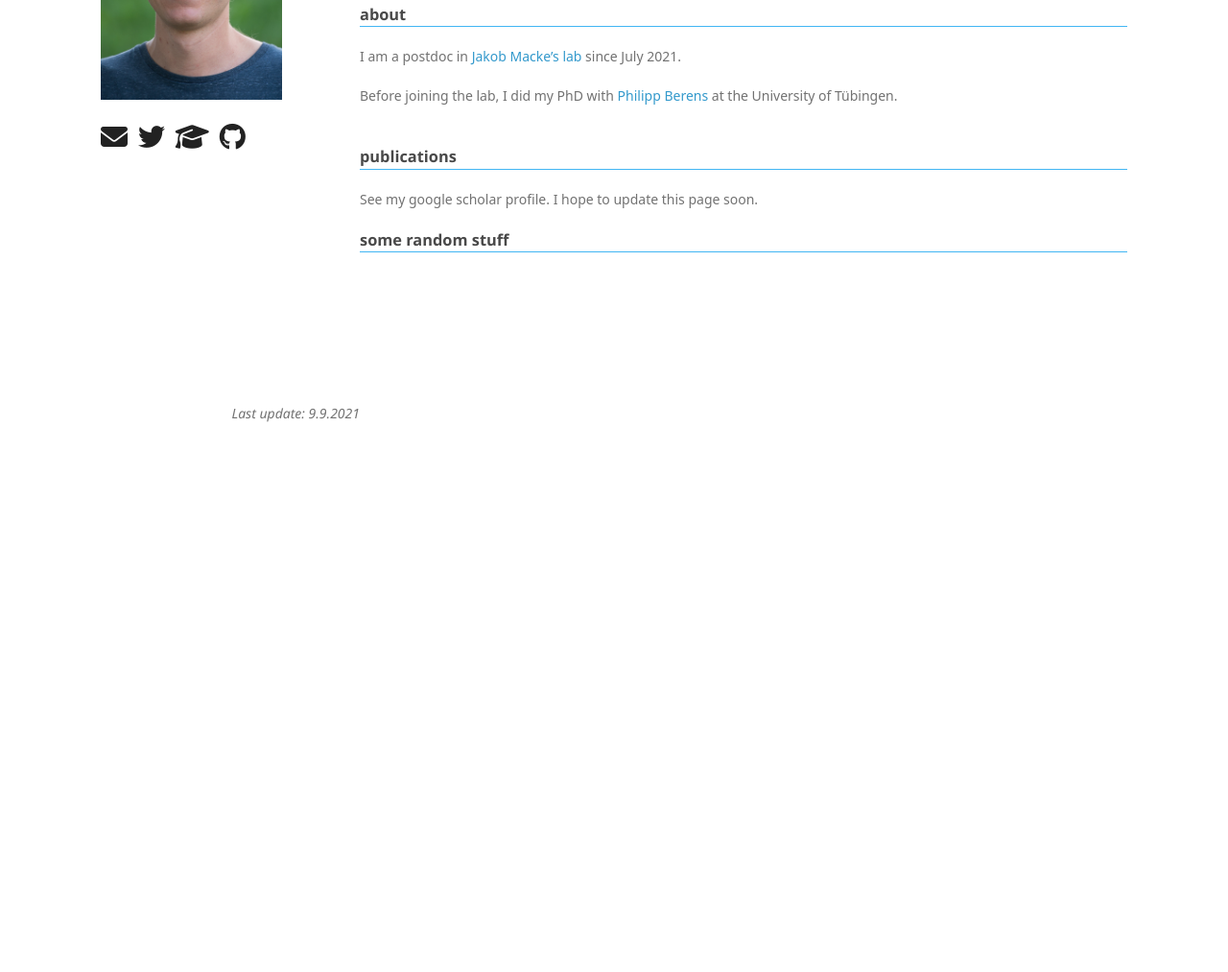
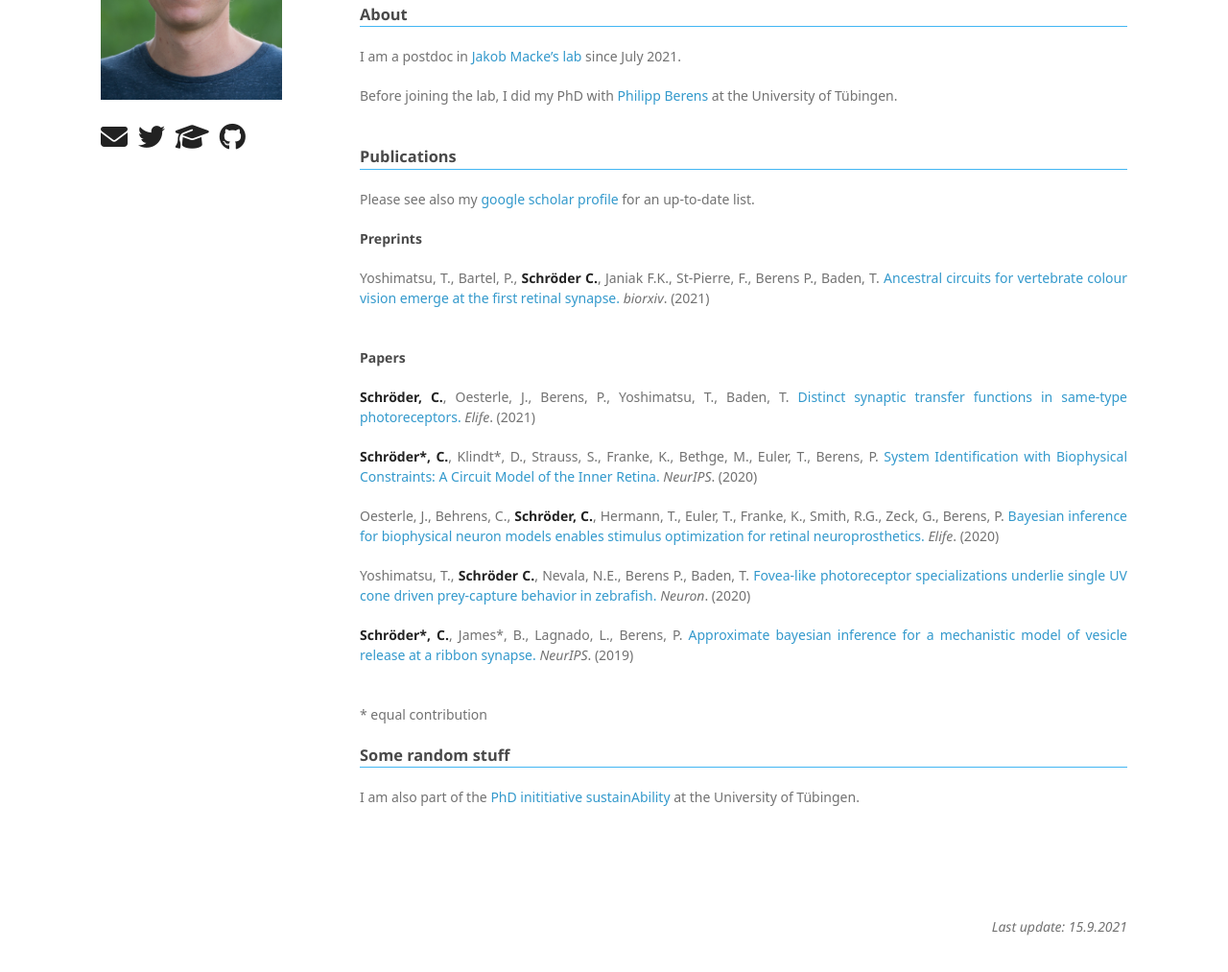
Before and after one commit to coschroeder/coschroeder.github.io, a plain HTML site: page index.html in a window 1280 px wide. Shown: the part 289-1302 px from the top of the page at 96% size. Before the commit the page ends 800 px from the top, so only its background shows below. Drawn offline with Linux system fonts and the light colour scheme; a web font is replaced by a local one.

Commit message:
publications added

```diff
--- a/index.html
+++ b/index.html
@@ -36,7 +36,7 @@
 <br>
 <br>
 <h3>
-<a id="address" class="anchor" href="#address" aria-hidden="true"><span aria-hidden="true" class="octicon octicon-link"></span></a>address</h3>
+<a id="address" class="anchor" href="#address" aria-hidden="true"><span aria-hidden="true" class="octicon octicon-link"></span></a>Address</h3>
 
 <p>Cornelius Schröder<br>
 University of T&#252;bingen<br>
@@ -46,7 +46,7 @@ Germany<br>
 
 <br>
 <h3>
-<a id="about" class="anchor" href="#about" aria-hidden="true"><span aria-hidden="true" class="octicon octicon-link"></span></a>about</h3>
+<a id="about" class="anchor" href="#about" aria-hidden="true"><span aria-hidden="true" class="octicon octicon-link"></span></a>About</h3>
 
         <p align="justify">I am a postdoc in <a href="https://www.mackelab.org/" target="_blank">Jakob Macke’s lab</a> since July 2021.</p>
 
@@ -56,23 +56,61 @@ Germany<br>
 
 
 <h3>
-<a id="publications" class="anchor" href="#publications" aria-hidden="true"><span aria-hidden="true" class="octicon octicon-link"></span></a>publications</h3>
+<a id="publications" class="anchor" href="#publications" aria-hidden="true"><span aria-hidden="true" class="octicon octicon-link"></span></a>Publications</h3>
 
-<p align="justify"> See my google scholar profile. I hope to update this page soon.</p>
+<p align="justify"> Please see also my <a href="https://scholar.google.com/citations?user=HpLWKHEAAAAJ&hl=en" target="_blank" > google scholar profile </a> for an up-to-date list.</p>
+
+
+<h4>
+<a id="Preprints" class="anchor" href="#Preprints" aria-hidden="true"><span aria-hidden="true" class="octicon octicon-link"></span></a>Preprints</h4>
+
+<p align="justify">  Yoshimatsu, T., Bartel, P., <strong>Schröder C.</strong>, Janiak F.K.,  St-Pierre, F., Berens P., Baden, T.
+  <a href="https://www.biorxiv.org/content/10.1101/2020.10.26.356089v2.full" target="_blank"> Ancestral circuits for vertebrate colour vision emerge at the first retinal synapse. </a> <i>biorxiv</i>. (2021)</p>
 
 <!--
-<h4>
-<a id="peer-reviewed-articles" class="anchor" href="#peer-reviewed-articles" aria-hidden="true"><span aria-hidden="true" class="octicon octicon-link"></span></a>peer-reviewed articles</h4>
-
-<p align="justify">Valle A.F., <strong> Gon&ccedil;alves P.J.<sup>&commat;</sup></strong>, Seelig J.D.<sup>&commat;</sup> (2021) <a href="https://journals.plos.org/ploscompbiol/article?id=10.1371/journal.pcbi.1009088" target="_blank">Integration of sleep homeostasis and navigation in <i>Drosophila</i>.</a> <strong>PLoS Computational Biology</strong>, 17(7): e1009088.</p>
+<p align="justify"> <strong>Schröder, C.</strong>, Author, A.
+<a href="..." target="_blank"> Title. </a> <i>Journal</i>. (2021)</p>
+ -->
 
 <br>
--->
+
+<h4>
+<a id="Papers" class="anchor" href="#Papers" aria-hidden="true"><span aria-hidden="true" class="octicon octicon-link"></span></a>Papers</h4>
+
+
+<p align="justify"> <strong>Schröder, C.</strong>, Oesterle, J., Berens, P., Yoshimatsu, T., Baden, T.
+  <a href="https://elifesciences.org/articles/67851" target="_blank"> Distinct synaptic transfer functions in same-type photoreceptors. </a> <i>Elife</i>. (2021)</p>
+
+<p align="justify"> <strong>Schröder*, C.</strong>, Klindt*, D., Strauss, S., Franke, K., Bethge, M., Euler, T., Berens, P.
+  <a href="https://papers.nips.cc/paper/2020/file/b139e104214a08ae3f2ebcce149cdf6e-Paper.pdf" target="_blank"> System Identification with Biophysical Constraints: A Circuit Model of the Inner Retina. </a> <i>NeurIPS</i>. (2020)</p>
+
+  <p align="justify"> Oesterle, J., Behrens, C., <strong>Schröder, C.</strong>, Hermann, T., Euler, T., Franke, K., Smith, R.G., Zeck, G., Berens, P.
+    <a href="https://elifesciences.org/articles/54997" target="_blank"> Bayesian inference for biophysical neuron models enables stimulus optimization for retinal neuroprosthetics. </a> <i>Elife</i>. (2020)</p>
+
+<p align="justify"> Yoshimatsu, T., <strong>Schröder C.</strong>, Nevala, N.E., Berens P., Baden, T.
+  <a href="https://www.sciencedirect.com/science/article/pii/S0896627320303135" target="_blank"> Fovea-like photoreceptor specializations underlie single UV cone driven prey-capture behavior in zebrafish. </a> <i>Neuron</i>. (2020)</p>
+
+<p align="justify"> <strong>Schröder*, C.</strong>, James*, B., Lagnado, L., Berens, P.
+  <a href="https://papers.nips.cc/paper/2019/file/0e57098d0318a954d1443e2974a38fac-Paper.pdf" target="_blank"> Approximate bayesian inference for a mechanistic model of vesicle release at a ribbon synapse. </a> <i>NeurIPS</i>. (2019)</p>
+
+
+
+
+
+
+<br>
+
+<p align="justify"> * equal contribution </p>
+<break>
 
 <h3>
-<a id="random" class="anchor" href="#random" aria-hidden="true"><span aria-hidden="true" class="octicon octicon-link"></span></a>some random stuff</h3>
+<a id="random" class="anchor" href="#random" aria-hidden="true"><span aria-hidden="true" class="octicon octicon-link"></span></a>Some random stuff</h3>
+
+<p align="justify"> I am also part of the <a href="http://sustainability-phd.com/" target="_blank"> PhD inititiative sustainAbility</a> at the University of Tübingen. </p>
 
 
+
+<break>
 <!-- <script>
   (function(i,s,o,g,r,a,m){i['GoogleAnalyticsObject']=r;i[r]=i[r]||function(){
   (i[r].q=i[r].q||[]).push(arguments)},i[r].l=1*new Date();a=s.createElement(o),
@@ -83,12 +121,12 @@ Germany<br>
   ga('send', 'pageview');
 
 </script> -->
-
+<p style="margin-bottom:3cm;"> </p>
+<p style="text-align:right;"> <em>Last update: 15.9.2021</em></p>
 
 
       </section>
-      <footer>
-        <p style="text-align:right;"> <em>Last update: 9.9.2021</em></p>
+      <footer
       </footer>
     </div>
     <script src="javascripts/scale.fix.js"></script>
```
